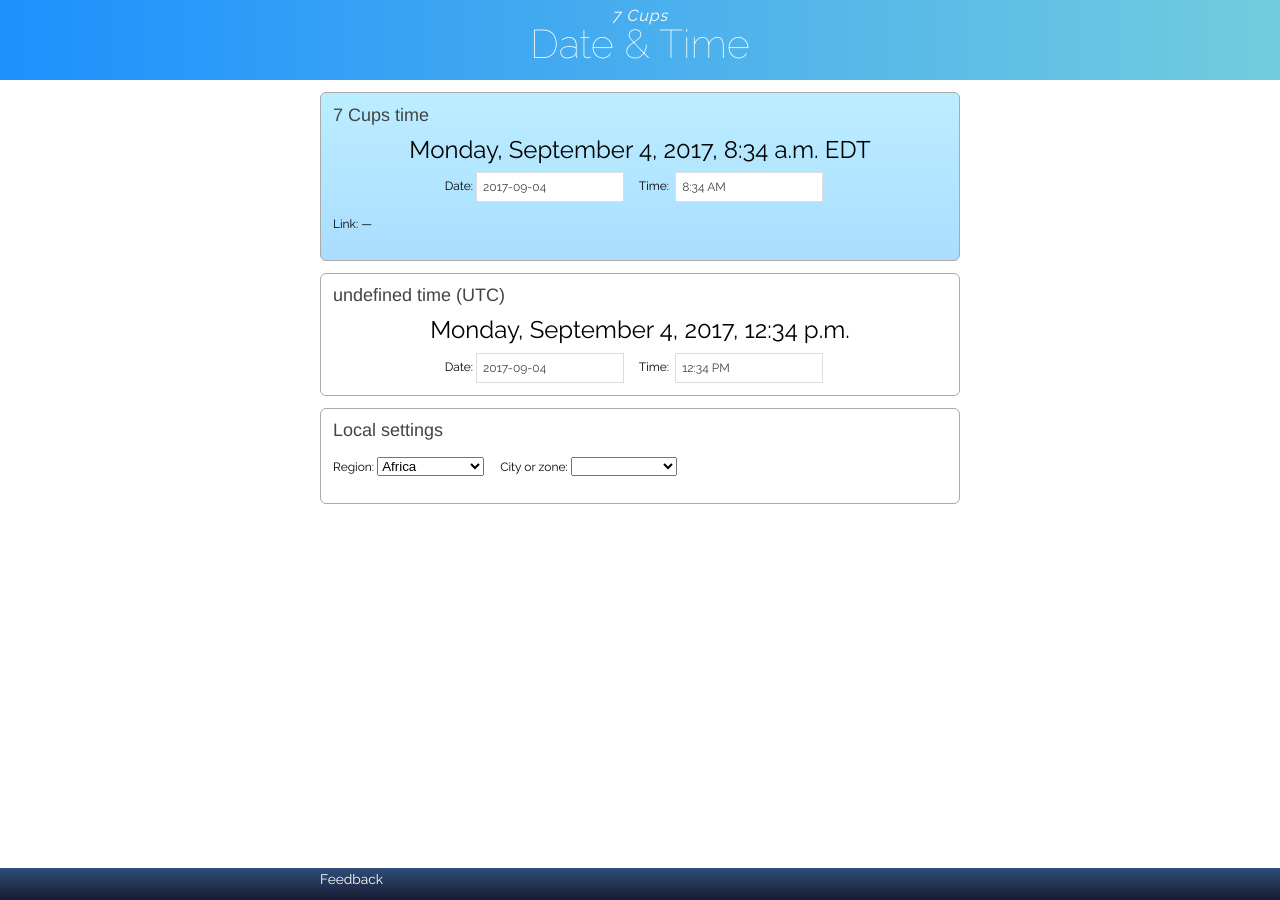
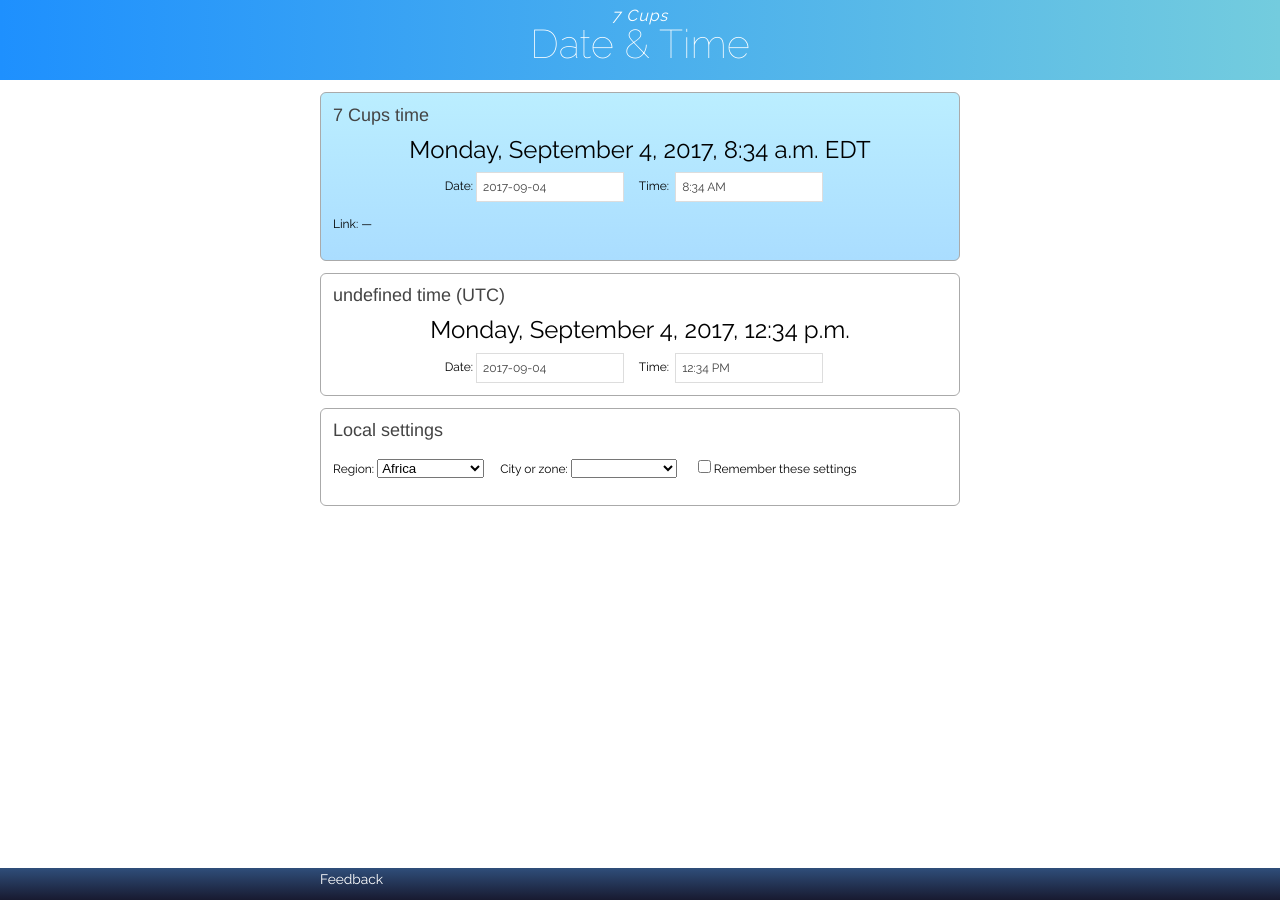
Before and after one commit to RarelyCharlie/rarelycharlie.github.io, a Jekyll site: the page built from 7cupstime.md, in a window 1280 px wide. Built offline with Jekyll 4.4.1, drawn with Linux system fonts in a browser that asks for light colours; part of the change alters nothing that is shown.

Commit message:
remember settings

```diff
--- a/_layouts/datetime.html
+++ b/_layouts/datetime.html
@@ -88,9 +88,13 @@ init = function () {
 	$('#date7cups')[0].value = m7.format('YYYY-MM-DD')
 	$('#time7cups')[0].value = m7.format('h:mm A')
 
-	// show zone...
-	var guess = moment.tz.guess()
-	var region = guess.split('/')[0], city = guess.split('/')[1]
+	// remembered settings...
+	var region, city, dt = JSON.parse(localStorage.getItem('datetime'))
+	if (dt) region = dt[0], city = dt[1], $('#remember')[0].checked = true
+	else {
+		var guess = moment.tz.guess().split('/')
+		region = guess[0], city = guess[1]
+		}
 	$('#here').text(city + ' time (' + region + ')')
 
 	// possible regions...
@@ -136,10 +140,12 @@ fillcity = function (region, city) {
 regionchange = function () {
 	fillcity(event.target.value, '')
 	setlocal()
+	remember()
 	}
 
 citychange = function () {
 	setlocal()
+	remember()
 	}
 
 setlocal = function () { // set local time from 7 cups...
@@ -176,6 +182,18 @@ setlink = function () {
 	$('#link').html('<a href="https://rarelycharlie.github.io/' + m7.format('YYYYMMDD') + 'T' + m7.format('HHmm')
 		+ '">' + m7.format(format7cups) + '</a>')
 	}
+
+remember = function () {
+	if ($('#remember')[0].checked) {
+		var a = []
+		a.push($('#region')[0].value)
+		a.push($('#city')[0].value)
+		localStorage.setItem('datetime', JSON.stringify(a))
+		}
+	else {
+		localStorage.removeItem('datetime')
+		}
+	}
 </script>
 </head>
 <body onload="init()">
@@ -204,7 +222,8 @@ Time: &nbsp;<input id="timelocal" type="text" data-uk-timepicker="{format:'12h'}
 <div class="panel">
 <h3>Local settings</h3>
 <p>Region:&nbsp;<select id="region" onchange="regionchange()"></select>
-City or zone:&nbsp;<select id="city" onchange="citychange()"></select></p>
+City or zone:&nbsp;<select id="city" onchange="citychange()"></select>
+<label for="remember"><input type="checkbox" id="remember" onchange="remember()">Remember these settings</label></p>
 </div>
 
 </div>
```
